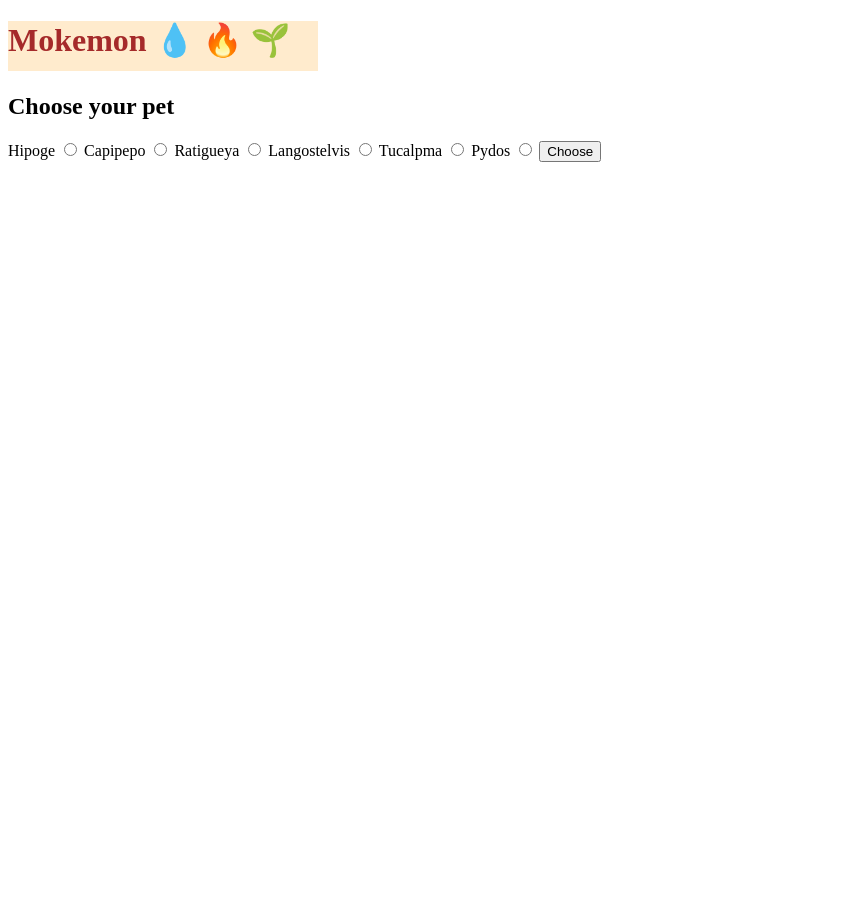
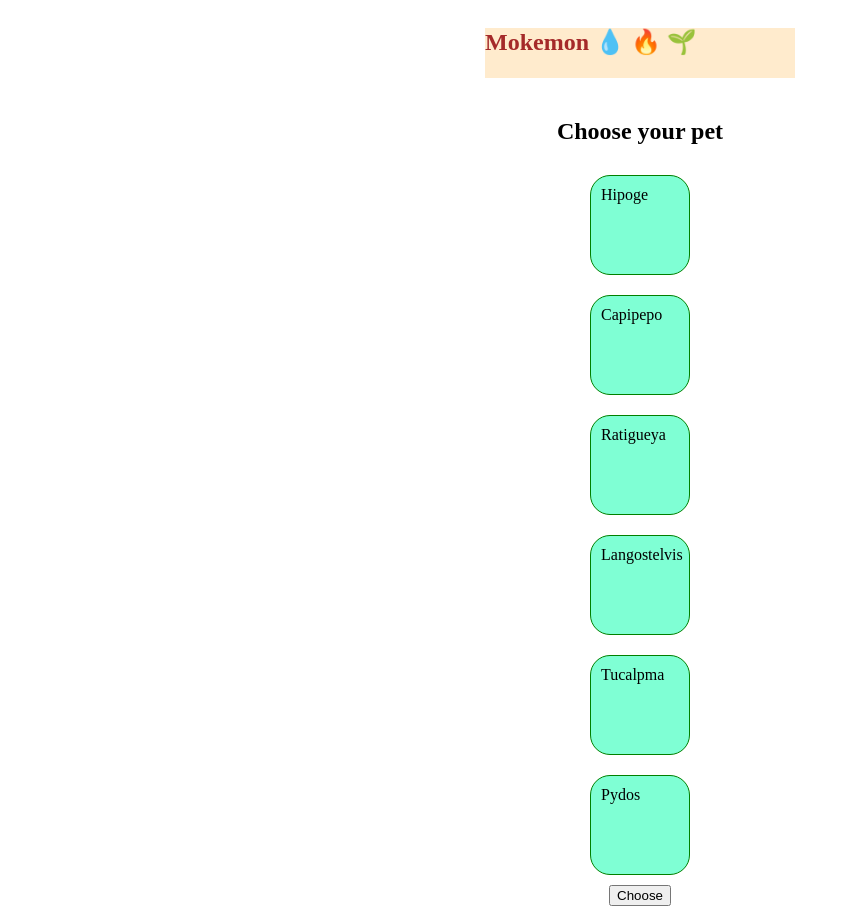
Before and after one commit to cobymotion/MokemonByPlatzi, a plain HTML site: page mokemon.html in a window 1280 px wide. Shown: the whole page, without its empty margins (0-850 px from the left). Before the commit the page ends 800 px from the top, so only its background shows below. Drawn offline with Linux system fonts and the light colour scheme.

Commit message:
Aplicando css cajas

```diff
--- a/css/style.css
+++ b/css/style.css
@@ -4,3 +4,25 @@
     height: 50px;
     background-color: blanchedalmond;
 }
+
+#select-pet {
+    display: flex;
+    flex-direction: column;
+    justify-content: center;
+    align-items: center;
+}
+
+.card-mokepon{
+    width: 100px;
+    height: 100px;
+    background: aquamarine;
+    padding: 10px;
+    box-sizing: border-box;
+    margin: 10px;
+    border: 1px solid green;
+    border-radius: 20px;
+}
+
+input{
+    display: none;
+}
--- a/mokemon.html
+++ b/mokemon.html
@@ -9,27 +9,28 @@
     <link rel="stylesheet" href="css/style.css">
 </head>
 <body>
-    <h1 class="title">Mokemon 💧 🔥 🌱</h1>
     <section id="select-pet">
+        <h1 class="title">Mokemon 💧 🔥 🌱</h1>
+
         <h2>Choose your pet</h2>
-
-        <label for="Hipoge">Hipoge</label>
+        <label for="Hipoge" class="card-mokepon">Hipoge</label>
         <input type="radio" name="mascota" id="Hipoge">
-        <label for="Capipepo">Capipepo</label>
+        <label for="Capipepo" class="card-mokepon">Capipepo</label>
         <input type="radio" name="mascota" id="Capipepo">
-        <label for="Ratigueya">Ratigueya</label>
+        <label for="Ratigueya" class="card-mokepon">Ratigueya</label>
         <input type="radio" name="mascota" id="Ratigueya">
-        <label for="Langostelvis">Langostelvis</label>
+        <label for="Langostelvis" class="card-mokepon">Langostelvis</label>
         <input type="radio" name="mascota" id="Langostelvis">
-        <label for="Tucalpma">Tucalpma</label>
+        <label for="Tucalpma" class="card-mokepon">Tucalpma</label>
         <input type="radio" name="mascota" id="Tucalpma">
-        <label for="Pydos">Pydos</label>
+        <label for="Pydos" class="card-mokepon">Pydos</label>
         <input type="radio" name="mascota" id="Pydos">
 
         <button id="button-pets">Choose</button>
     </section>
 
     <section id="select-attack">
+        <h1 class="title">Mokemon 💧 🔥 🌱</h1>
         <h2>Choose your attack</h2>
         <p>Your <span id="petNamePlayer"></span> pet has <span id="playerLifes">3</span> lives</p>
         <p><span id="petNameEnemy"></span> enemy's pet has <span id="enemyLifes">3</span> lives</p>
```
